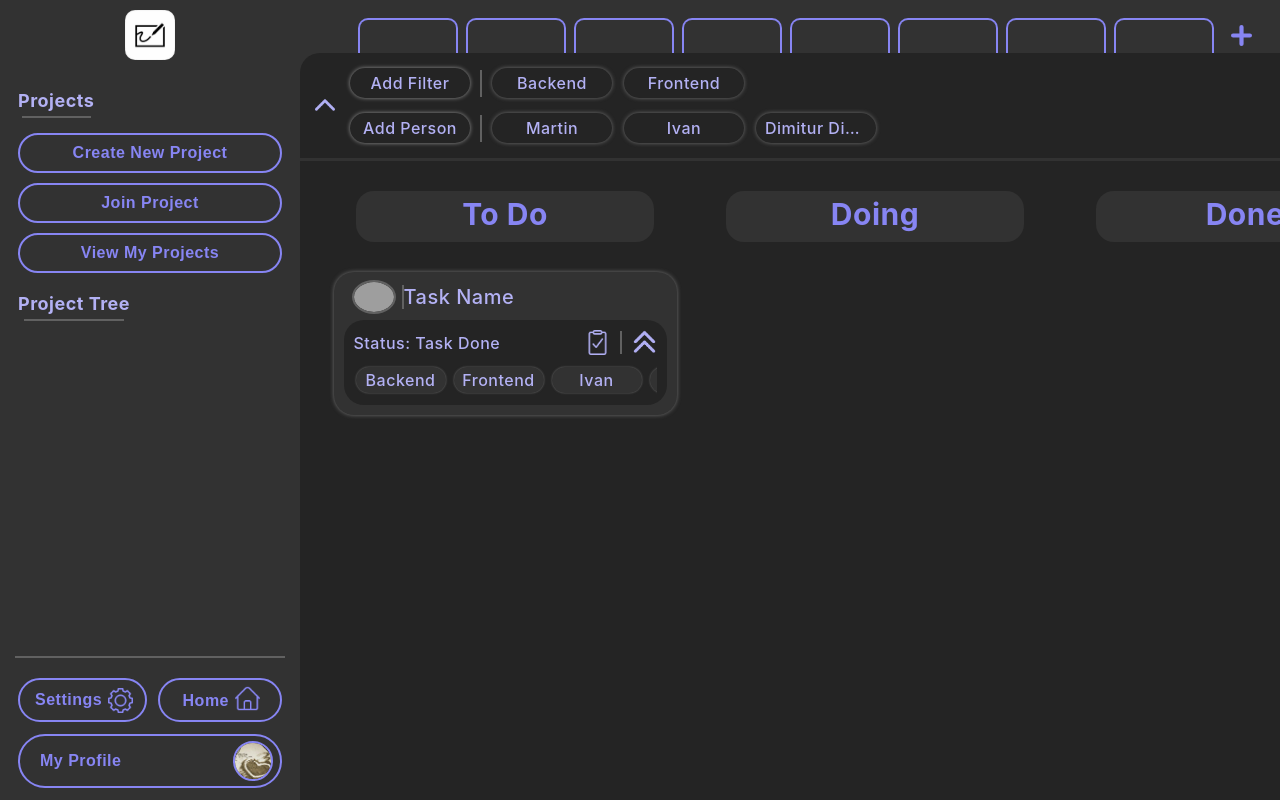
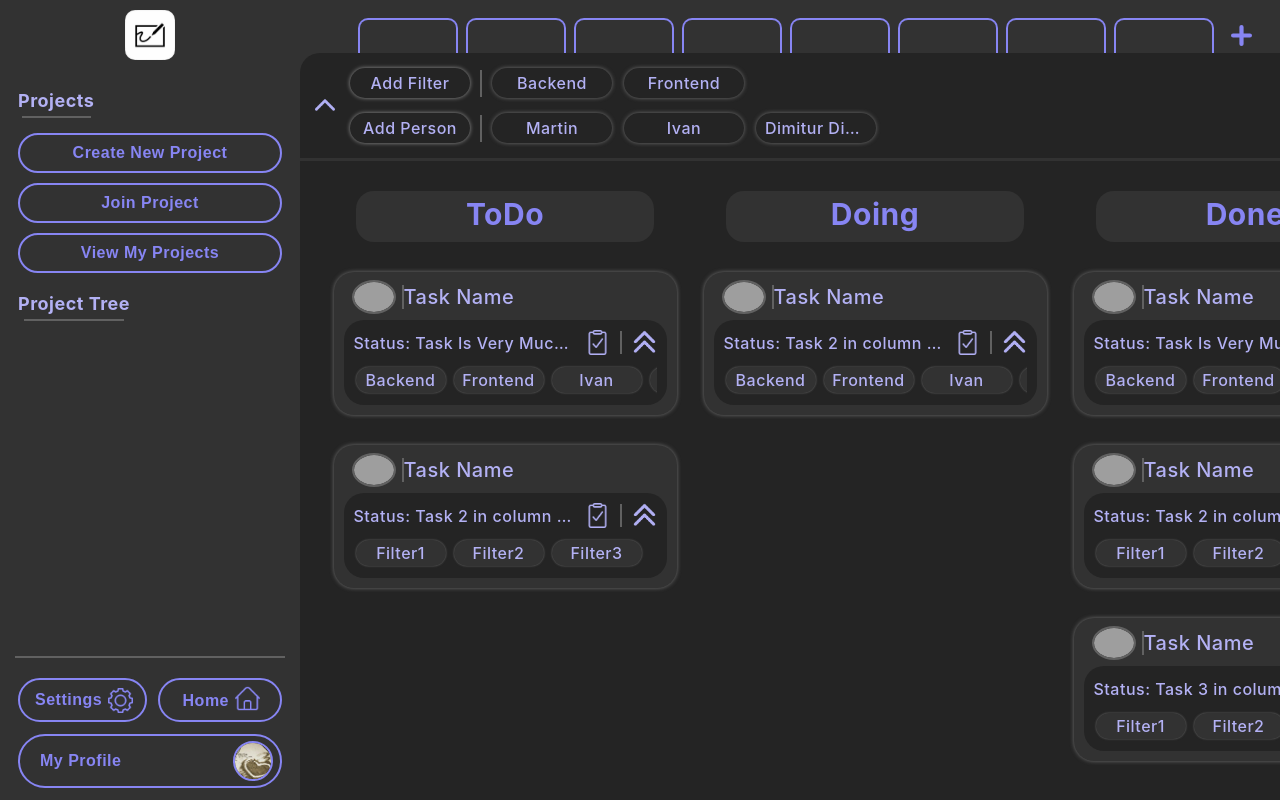
Before and after one commit to DonPull/Kanban-Board, a React (Create React App) app in the folder frontend/: page / in a window 1280 px wide. Shown: the top 800 px of the page. Built offline with nearby package versions, Linux system fonts and the light colour scheme; grey boxes are pictures that could not be loaded.

Commit message:
Made the kanban columns and tasks to render dynamically from a data structure.

```diff
--- a/frontend/src/components/Content/KanbanBoard/KanbanBoard.css
+++ b/frontend/src/components/Content/KanbanBoard/KanbanBoard.css
@@ -121,7 +121,7 @@
 }
 .text-container .fading-effect {
     transition: 150ms cubic-bezier(0.67, 0.58, 0.41, 0.9);
-    height: 2.5rem;
+    height: 2.3rem;
     position: absolute;
     top: 0;
     bottom: 0;
--- a/frontend/src/components/Content/KanbanBoard/KanbanBoard.jsx
+++ b/frontend/src/components/Content/KanbanBoard/KanbanBoard.jsx
@@ -2,45 +2,72 @@ import React, { Component } from 'react';
 import ReactDOM from 'react-dom';
 import Task from './Task';
 import "./KanbanBoard.css";
+import KanbanColumn from './KanbanColumn';
 
 class KanbanBoard extends Component {
-    state = {  }
+    state = {
+        tasksInfo: [
+            { columnName: "ToDo", tasks: [
+                    {
+                        taskFilters: ["Backend", "Frontend", "Ivan", "Icovich"],
+                        status: "Task Is Very Much Done And Complete"
+                    },
+                    {
+                        taskFilters: ["Filter1", "Filter2", "Filter3"],
+                        status: "Task 2 in column ToDo"
+                    }
+                ]
+            },
+            { columnName: "Doing", tasks: [
+                    {
+                        taskFilters: ["Backend", "Frontend", "Ivan", "Icovich"],
+                        status: "Task 2 in column Doing Is Very Much Done And Complete"
+                    }
+                ]
+            },
+            { columnName: "Done", tasks: [
+                    {
+                        taskFilters: ["Backend", "Frontend", "Ivan", "Icovich"],
+                        status: "Task Is Very Much Done And Complete"
+                    },
+                    {
+                        taskFilters: ["Filter1", "Filter2", "Filter3"],
+                        status: "Task 2 in column Done"
+                    },
+                    {
+                        taskFilters: ["Filter1", "Filter2", "Filter3"],
+                        status: "Task 3 in column Done"
+                    }
+                ]
+            },
+            { columnName: "Extra Column", tasks: [
+                    {
+                        taskFilters: ["Backend", "Frontend", "Ivan", "Icovich"],
+                        status: "Task Is Very Much Done And Complete"
+                    },
+                    {
+                        taskFilters: ["Filter1", "Filter2", "Filter3"],
+                        status: "Task 2 in column Extra Column"
+                    }
+                ]
+            }
+        ]
+    }
+
     render() {
+        let { tasksInfo } = this.state;
         return (
             <div className="kanban-board flex width-100-percent">
-
-                <div className='kanban-column flex column align-center'>
-                    <div className='kanban-column-header flex column'>
-                        <label>To Do</label>
-                    </div>
-
-                    <Task />
-                </div>
-
-                <div className="separator-vertical" />
-
-                <div className='kanban-column flex column align-center'>
-                    <div className='kanban-column-header flex column'>
-                        <label>Doing</label>
-                    </div>
-                </div>
-
-                <div className="separator-vertical" />
-
-                <div className='kanban-column flex column align-center'>
-                    <div className='kanban-column-header flex column'>
-                        <label>Done</label>
-                    </div>
-                </div>
-
-                <div className="separator-vertical" />
-
-                <div className='kanban-column flex column align-center'>
-                    <div className='kanban-column-header flex column'>
-                        <label>Extra column</label>
-                    </div>
-                </div>
-
+                {tasksInfo.map(info => {
+                        return(
+                            <React.Fragment>
+                                <KanbanColumn tasksInfo={info} />
+                                {/* the line of code below renders separators between the columns but not after the last one so that we don't have a trailing separator */}
+                                {tasksInfo.indexOf(info) !== tasksInfo.length - 1 ? <div className="separator-vertical" /> : ""}
+                            </React.Fragment>
+                        );
+                    })
+                }
             </div>
         );
     }
--- /dev/null
+++ b/frontend/src/components/Content/KanbanBoard/KanbanColumn.jsx
@@ -0,0 +1,25 @@
+import React, { Component } from 'react';
+import ReactDOM from 'react-dom';
+import Task from './Task';
+
+class KanbanColumn extends Component {
+    state = {
+        columnName: this.props.tasksInfo.columnName,
+        tasks: this.props.tasksInfo.tasks
+    }
+
+    render() {
+        let { columnName, tasks } = this.state;
+        return (
+            <div className='kanban-column flex column align-center'>
+                <div className='kanban-column-header flex column'>
+                    <label>{columnName}</label>
+                </div>
+
+                {tasks.map(info => { return( <Task taskInfo={info} /> ); })}
+            </div>
+        );
+    }
+}
+
+export default KanbanColumn;
--- a/frontend/src/components/Content/KanbanBoard/Task.jsx
+++ b/frontend/src/components/Content/KanbanBoard/Task.jsx
@@ -2,6 +2,7 @@ import React, { Component } from 'react';
 import ReactDOM from 'react-dom';
 import FilterPill from './../Filters/FilterPill';
 import taskIcon from '../../../assets/task_icon.png';
+import workpackIcon from '../../../assets/workpack.svg';
 import lowPriority from '../../../assets/low_priority.png';
 import mediumPriority from '../../../assets/medium_priority.png';
 import highPriority from '../../../assets/high_priority.png';
@@ -11,8 +12,10 @@ import testAssigneeProfilePic from '../../../assets/test_profile_pic_2.jpg';
 
 class Task extends Component {
     state = {
-        taskFilters: ["Backend", "Frontend", "Ivan", "Icovich"],
-        status: "Task Done",
+        taskFilters: this.props.taskInfo.taskFilters,
+        status: this.props.taskInfo.status,
+        // taskFilters: ["Backend", "Frontend", "Ivan", "Icovich"],
+        // status: "Task Is Very Much Done And Complete",
         taskInfoContainerRef: React.createRef(),
         taskIconsContainerRef: React.createRef(),
         taskTypeContainerRef: React.createRef(),
--- a/frontend/src/index.css
+++ b/frontend/src/index.css
@@ -29,6 +29,7 @@
 }
 
 body {
+  overflow-y: hidden;
   margin: 0;
   padding: 0;
   font-size: 1.6rem; /* If there is an accessibility feature that changes font size this line will ensure that the settings of the user won't be messed with */
@@ -44,7 +45,6 @@ p{
 
 #root{
   display: flex;
-  justify-content: space-between;
 }
 
 code {
```
Also changed, not shown: frontend/src/assets/workpack.svg (added).
